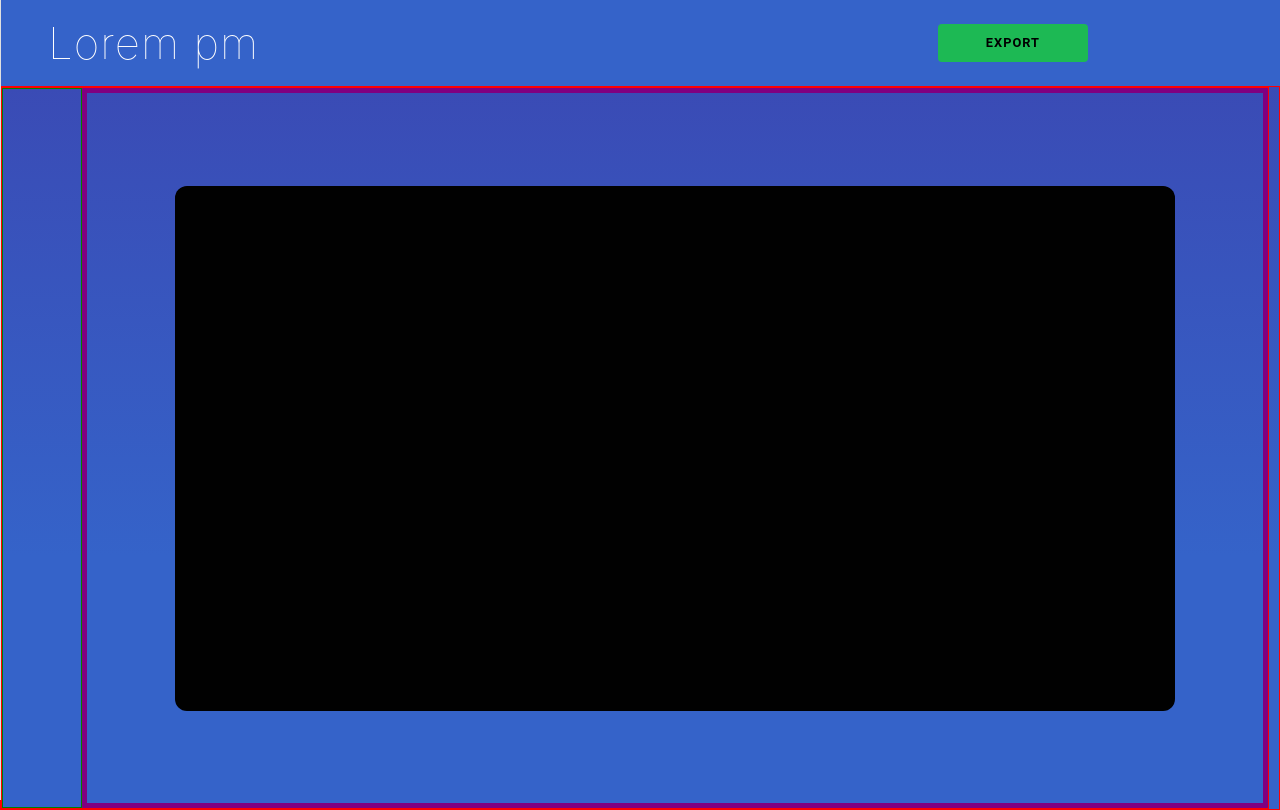
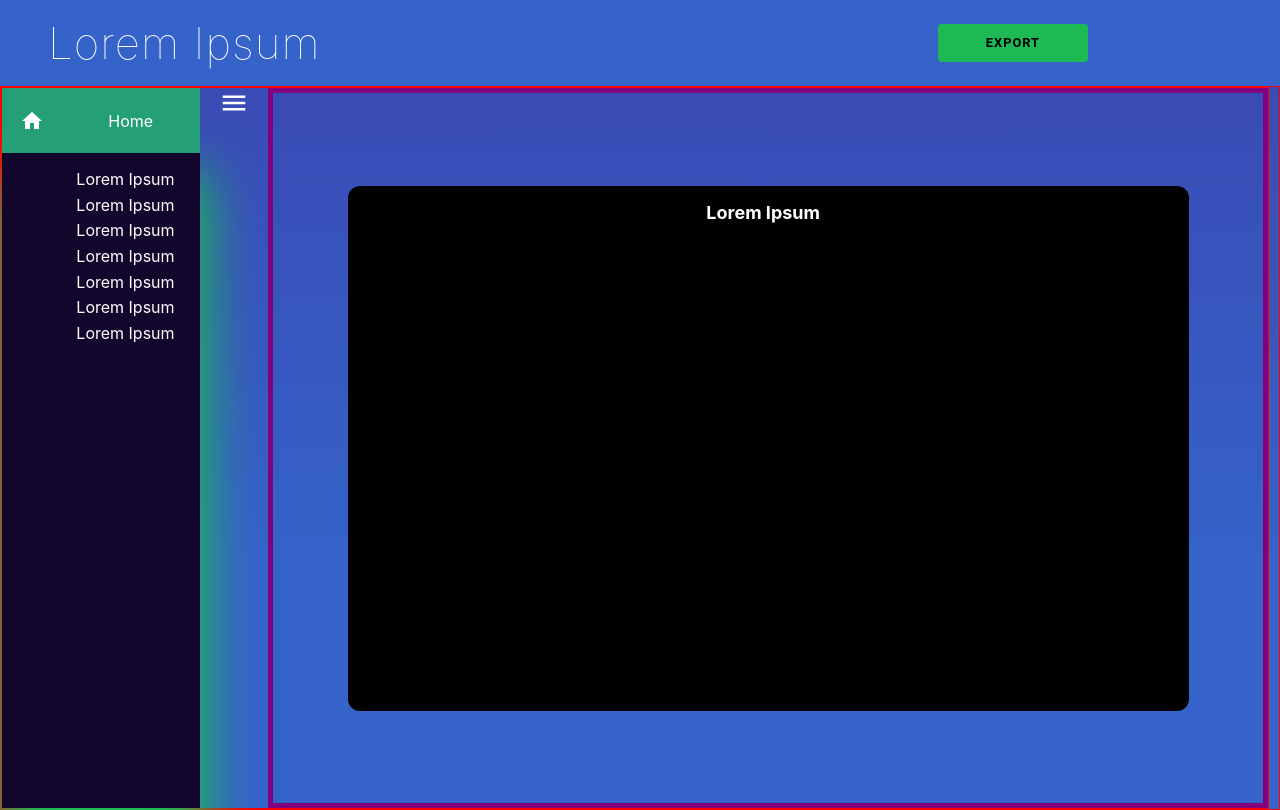
Before and after one commit to Jam20/HackRice2021, a React (Create React App) app: page /main in a window 1280 px wide. Built offline with nearby package versions, Linux system fonts and the light colour scheme.

Commit message:
main menu

```diff
--- a/package.json
+++ b/package.json
@@ -5,6 +5,7 @@
   "dependencies": {
     "@emotion/styled": "^11.3.0",
     "@material-ui/core": "^4.12.3",
+    "@mui/icons-material": "^5.0.0",
     "@mui/material": "^5.0.0",
     "@testing-library/jest-dom": "^5.11.4",
     "@testing-library/react": "^11.1.0",
--- a/src/App.css
+++ b/src/App.css
@@ -1,5 +1,6 @@
 .App {
   text-align: center;
+  height:100%
 }
 
 .App-logo {
--- a/src/components/InfoContainer.js
+++ b/src/components/InfoContainer.js
@@ -1,13 +1,19 @@
 import React from 'react'
 import './components.css'
+
 import { Button } from '@mui/material'
-
-// Component used to display the analized text to the user
 const InfoContainer = () => {
     const BUTTON_HEIGHT = 37.5
     return (
         <div className='info-container'>
-
+            <text style={{
+                color:'white',
+                fontSize:18,
+                fontWeight:'bold',
+                marginTop:'2%'
+            }}>
+                Lorem Ipsum
+            </text>
         </div>
 
     )
--- /dev/null
+++ b/src/components/SideBarData.js
@@ -0,0 +1,44 @@
+import React from 'react'
+import { Home } from '@mui/icons-material'
+
+//Random Data
+export const SideBarNav = [
+    {
+        title:'Home',
+        icon:<Home
+            color='white'
+            sx = {{color:'white'}}
+            />,
+        path:"/home"
+    },
+]
+export const SideBarData = [
+    {
+        title:'Lorem Ipsum',
+        path:"/home"
+    },
+    {
+        title:'Lorem Ipsum',
+        path:"/home"
+    },
+    {
+        title:'Lorem Ipsum',
+        path:"/home"
+    },
+    {
+        title:'Lorem Ipsum',
+        path:"/home"
+    },
+    {
+        title:'Lorem Ipsum',
+        path:"/home"
+    },
+    {
+        title:'Lorem Ipsum',
+        path:"/home"
+    },
+    {
+        title:'Lorem Ipsum',
+        path:"/home"
+    },
+]
--- a/src/components/SideMenu.js
+++ b/src/components/SideMenu.js
@@ -3,46 +3,97 @@ import Grid from '@mui/material/Grid'
 import Drawer from '@mui/material/Drawer'
 import Avatar from '@mui/material/Avatar'
 import List from '@mui/material/List'
+import React, {useState} from 'react';
+import { SideBarData, SideBarNav } from "./SideBarData"
 // import Avatar from '@mui/material/Avatar'
 // import Avatar from '@mui/material/Avatar'
 // import Avatar from '@mui/material/Avatar'
+import { useHistory } from 'react-router-dom'
+import './components.css'
 
-//Component used to display additional tracking information to the user including timestamps and other information
-function SideMenu() {
+const SideMenu = () => {
+    const history = useHistory()
     const classes = {}
-
+    const [sidebar, setSidebar] = useState(true)
+    const pressSideBar = () =>{
+      setSidebar(!sidebar)
+    }
     return (
-      <Drawer
-        open={true}
-        variant='permanent'
-      >
-        {/* <Grid
-          container
-          justify='center'
-          alignItems='center'
-          wrap='wrap'
-          container={true}
-          sx={{
-            width:40,
-            backgroundColor:'red'
-          }}
-          >
-          <Avatar
-            src='https://helpx.adobe.com/content/dam/help/en/stock/how-to/visual-reverse-image-search/jcr_content/main-pars/image/visual-reverse-image-search-v2_intro.jpg'
-            className={classes.bigAvatar}
-          />
-        </Grid> */}
-        <List>
-          {/* {['Profile', 'Sign Out'].map((text, index) => (
-            <ListItem button key={text}>
-              <ListItemIcon>
-                {index % 2 === 0 ? <AccountCircle /> : <ExitToApp />}
-              </ListItemIcon>
-              <ListItemText primary={text} />
-            </ListItem>
-          ))} */}
-        </List>
-      </Drawer>
+      <div className="Sidebar" >
+        <div style={{backgroundColor:'#249F77', margin:0, paddingTop:15, paddingBottom:15}}>
+          {SideBarNav.map((v, k)=>{
+            return (
+              <li key={k} onClick={() => history.push(v.path)}>
+                <div
+                 id='icon'
+                 >
+                  {v.icon}
+                </div>
+                { " " }
+                <text
+                  style={{
+                    color:'white'
+                  }}
+                  id='title'
+                  >
+                  {v.title}
+                </text>
+              </li>
+            )
+          })}
+          </div>
+        <ul>
+          {SideBarData.map((v, k)=>{
+            return (
+              <li key={k} onClick={() => history.push(v.path)}>
+                <div id='icon'>
+                  {v.icon}
+                </div>
+                { " " }
+                <text
+                  style={{
+                    color:'white'
+                  }}
+                  id='title'
+                  >
+                  {v.title}
+                </text>
+              </li>
+            )
+          })}
+        </ul>
+      </div>
+      // <Drawer
+      //   open={true}
+      //   variant='permanent'
+      // >
+      //   {/* <Grid
+      //     container
+      //     justify='center'
+      //     alignItems='center'
+      //     wrap='wrap'
+      //     container={true}
+      //     sx={{
+      //       width:40,
+      //       backgroundColor:'red'
+      //     }}
+      //     >
+      //     <Avatar
+      //       src='https://helpx.adobe.com/content/dam/help/en/stock/how-to/visual-reverse-image-search/jcr_content/main-pars/image/visual-reverse-image-search-v2_intro.jpg'
+      //       className={classes.bigAvatar}
+      //     />
+      //   </Grid> */}
+      //   <List>
+      //     {/* {['Profile', 'Sign Out'].map((text, index) => (
+      //       <ListItem button key={text}>
+      //         <ListItemIcon>
+      //           {index % 2 === 0 ? <AccountCircle /> : <ExitToApp />}
+      //         </ListItemIcon>
+      //         <ListItemText primary={text} />
+      //       </ListItem>
+      //     ))} */}
+      //   </List>
+      // </Drawer>
     );
   }
 
--- a/src/components/components.css
+++ b/src/components/components.css
@@ -14,3 +14,38 @@ File containing all the basic CSS classes used in displaying the general compone
   background: #010101;
   border-radius: 0.75rem;
 }
+
+li {
+  width:100%;
+  cursor: pointer;
+  margin:0.35rem 0;
+  display:flex;
+  justify-content: center;
+  align-items: center;
+  flex-direction: row;
+
+}
+
+ul {
+  list-style-type:none;
+  padding:0;
+  padding-right: .5rem;
+}
+
+li #icon {
+  flex:30%;
+  display:grid;
+  place-items: center;
+}
+
+li #title {
+  flex:70%
+}
+
+#check {
+  opacity: 1;
+}
+
+#check:checked ~ ul {
+  left: 0;
+}
--- a/src/screens/MainScreen.js
+++ b/src/screens/MainScreen.js
@@ -1,21 +1,26 @@
-import React from 'react'
+import React, {useState} from 'react'
 import './screens.css'
 import SideMenu from '../components/SideMenu'
 import InfoContainer from '../components/InfoContainer'
 import { Button } from '@mui/material'
 import { useHistory } from 'react-router-dom'
-
+import MenuIcon from '@mui/icons-material/Menu';
 const MainScreen = (props) => {
     const history = useHistory()
-    const BUTTON_HEIGHT = 37.5
+    const BUTTON_HEIGHT = 37.5;
+    const [sidebar, setSidebar] = useState(true)
+    const pressSideBar = () =>{
+      setSidebar(!sidebar)
+    }
     /**prop analysis will give the current analysis to be displayed on the page. follows same format as python analysis object */
 
     return (
         <>
          <div className='top-bar'>
             <text class="title-text">
-              Lorem pm
+              Lorem Ipsum
             </text>
+
             <Button
               sx={{
                 background:'#1db954',
@@ -41,10 +46,23 @@ const MainScreen = (props) => {
           </div>
           <div className='container'>
                 <div className='wrapper'>
-                  <div className='left-section'>
+
+                  <div className={
+                    sidebar ?'left-section' : 'sidebar-not-visible'
+                    }>
                     <SideMenu/>
                   </div>
-
+                  <a onClick={pressSideBar}>
+                    <MenuIcon
+                      sx={{
+                        color:'white',
+                        width:30,
+                        height:30,
+                        marginLeft:2,
+                        marginRight:2,
+                      }}
+                    />
+                  </a>
                   <div className="middle-right-section">
                     <InfoContainer/>
                   </div>
--- a/src/screens/screens.css
+++ b/src/screens/screens.css
@@ -21,25 +21,30 @@
 }
 
 .left-section {
+  transition:1s;
   max-width: 320px;
-  border: solid green 1px;
   display: flex;
   flex-direction: column;
-  flex: 0.5;
+  flex: 1;
   height: 90vh;
   overflow: hidden;
   left: 0;
-  margin-right: auto;
-  max-width: 80px;
+  max-width: 280px;
+  background-color: #12062D;
+  opacity:1;
+  transform:translateX(0%);
+  box-shadow: 2px 90px 48px 6px #1DB954;
 }
 
 .middle-right-section {
+  transition:1s;
   border: solid purple 5px;
   display: flex;
   flex-direction: column;
   flex: 5;
   height: 90vh;
   width: 100%;
+
 }
 
 .top-bar {
@@ -65,3 +70,18 @@
   letter-spacing: 1px;
   color: black;
 }
+
+
+
+.sidebar-not-visible {
+  transition:1s;
+  opacity:0;
+  transform:translateX(-100%);
+  flex:1
+}
+
+a {
+  text-decoration: none;
+  cursor:pointer;
+  margin:0 .2rem;
+}
```
Also changed, not shown: 1 other file (tests, documents, lock files or other folders).
